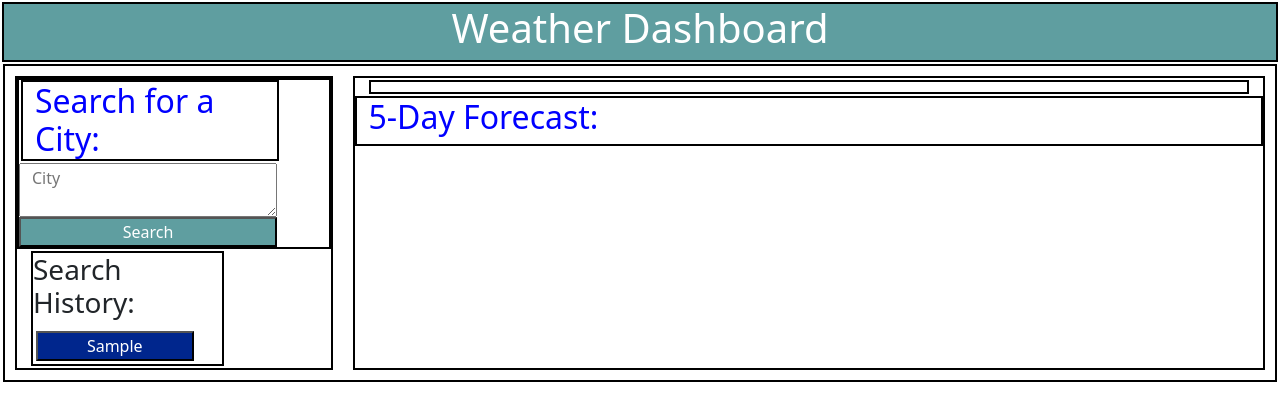
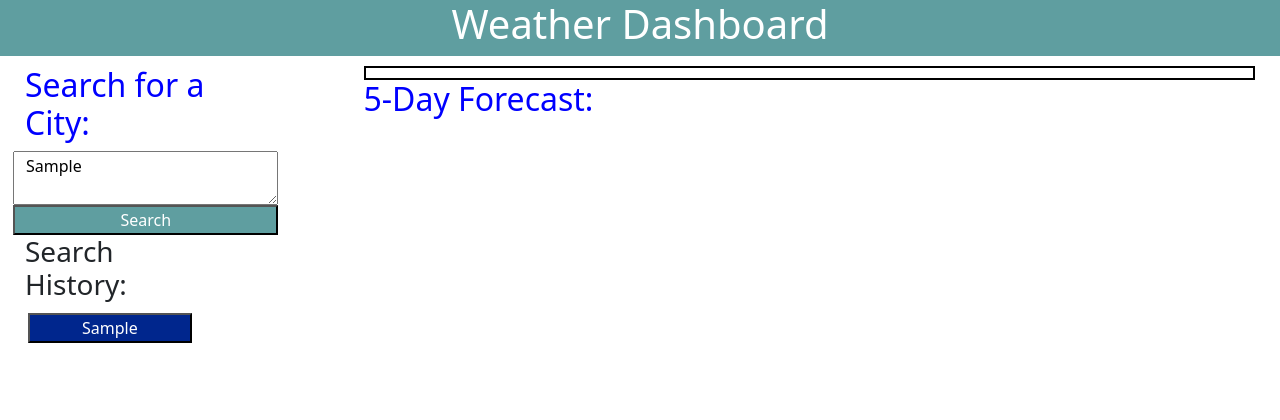
Before and after one commit to fremen432/Weather-Dashboard, a plain HTML site: page index.html in a window 1280 px wide. Both pictures are taken after typing "Sample" into the empty fields and a click on the button "Search". Drawn offline with nearby package versions, Linux system fonts and the light colour scheme; no server answers.

Commit message:
deleted boxes and linked main style sheet correctly

```diff
--- a/assets/js/script.js
+++ b/assets/js/script.js
@@ -42,7 +42,7 @@ allCities.forEach(createSearchHistoryBtn);
 searchBtn.onclick = e => {
 
     e.preventDefault();
-    console.log("the onclick function for searchBtn is working!")
+    // console.log("the onclick function for searchBtn is working!")
 
     const newCity = addCity(
         cityName.value
@@ -50,14 +50,38 @@ searchBtn.onclick = e => {
 
     createSearchHistoryBtn(newCity);
 
-    cityName.value = "";
-
+    getLatLon();
     console.log();
 
 };
 
+var getLatLon = function() {
 
+    console.log("getLatLon function is working!");
+    // console.log(cityName.value);
 
+    var apiUrl = "https://api.openweathermap.org/data/2.5/forecast?q=" + cityName.value + "&appid=56ef42523d8ac74ceb13ce7f908fa8e6";
+
+    console.log(apiUrl);
+
+    fetch(apiUrl)
+        .then(res => res.json())
+        .then(data => console.log(data))
+        // .then(data => console.log(data.city.coord))
+
+        console.log("fetch request has gone through");
+
+    };
+
+// if (res.ok){
+//     console.log(res.value);
+//     res.JSON().then(function(data){
+//         console.log("The function has responded successfuly");
+//         console.log(data);
+//     })
+// } else {
+//     console.log("error: please enter a valid city name");
+// }
 
 // Old code ------------------------------------------------------------------------
 
--- a/index.html
+++ b/index.html
@@ -5,8 +5,8 @@
     <meta http-equiv="X-UA-Compatible" content="IE=edge">
     <meta name="viewport" content="width=device-width, initial-scale=1.0">
 
-    <link rel="stylesheet" href="/assets/css/style.css">
-    <link rel="stylesheet" href="./assets/css/boxes.css">
+    <link rel="stylesheet" href="./assets/css/style.css">
+    <!-- <link rel="stylesheet" href="./assets/css/boxes.css"> -->
 
     <!-- CSS only -->
     <link href="https://cdn.jsdelivr.net/npm/bootstrap@5.1.1/dist/css/bootstrap.min.css" rel="stylesheet" integrity="sha384-F3w7mX95PdgyTmZZMECAngseQB83DfGTowi0iMjiWaeVhAn4FJkqJByhZMI3AhiU" crossorigin="anonymous">
```
